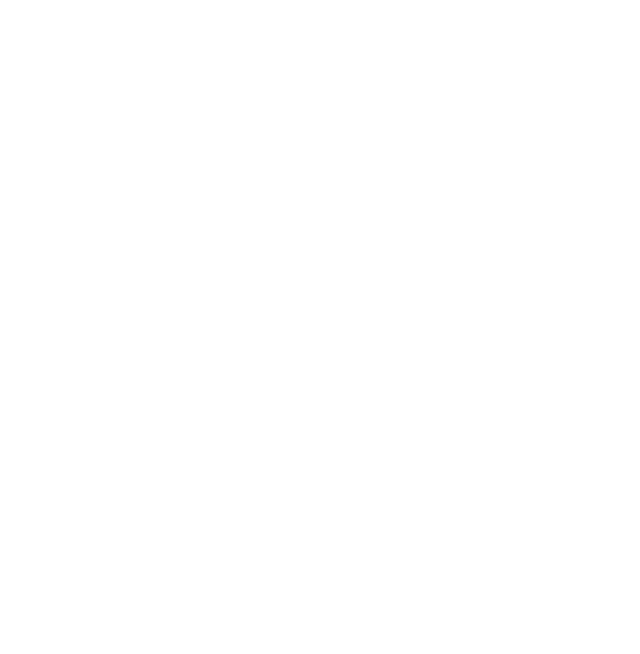
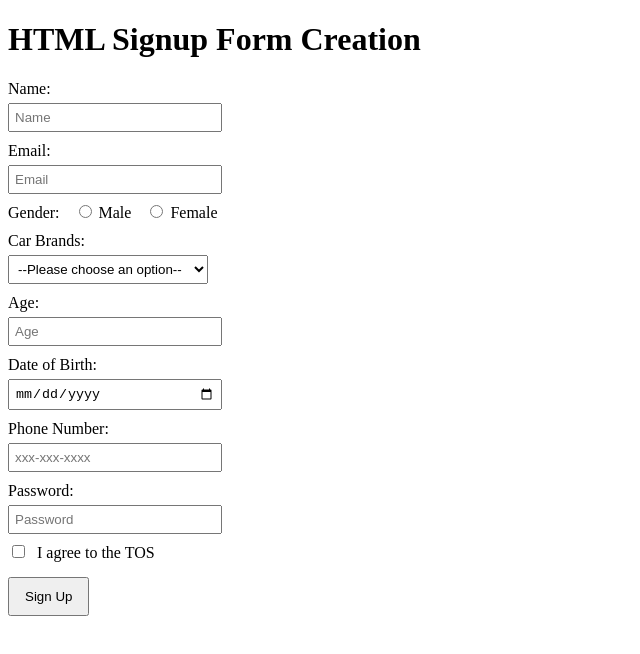
Before and after one commit to acciojob/signup-form-car-nithig, a website: page main.html in a window 1280 px wide. Shown: the whole page, without its empty margins (0-640 px from the left). Drawn offline with Linux system fonts and the light colour scheme.

Commit message:
created a submission

```diff
--- a/main.html
+++ b/main.html
@@ -1,16 +1,103 @@
 <!DOCTYPE html>
 
+<!DOCTYPE html>
 <html>
+<head>
+<title>Signup Form</title>
+<style>
+  /* Optional: Basic styling for better layout */
+  label {
+    display: block;
+    margin-top: 10px;
+  }
+  input[type="text"],
+  input[type="email"],
+  input[type="number"],
+  input[type="date"],
+  input[type="tel"],
+  input[type="password"],
+  select {
+    width: 200px;
+    padding: 5px;
+    margin-top: 5px;
+  }
+  .radio-group label {
+      display: inline-block;
+      margin-right: 10px;
+  }
+   .checkbox-group label {
+      display: inline-block;
+      margin-left: 5px;
+  }
+  button {
+      margin-top: 15px;
+      padding: 10px 15px;
+  }
+</style>
+</head>
+<body>
 
-<head>
-	<link rel="stylesheet" href="styles.css">
-</head>
+<h1>HTML Signup Form Creation</h1>
 
-<body>
-	<!-- the entire body must be written by student -->
-    <script type="text/javascript" src="./script.js">
-</script>
+<form action="#" method="post"> <div>
+    <label for="name">Name:</label>
+    <input type="text" id="name" name="name" placeholder="Name" required>
+  </div>
+
+  <div>
+    <label for="email">Email:</label>
+    <input type="email" id="email" name="email" placeholder="Email" required>
+  </div>
+
+  <div class="radio-group">
+    <label>Gender:</label>
+    <input type="radio" id="gender_m" name="gender" value="male" required>
+    <label for="gender_m">Male</label>
+    <input type="radio" id="gender_f" name="gender" value="female" required>
+    <label for="gender_f">Female</label>
+    </div>
+
+  <div>
+    <label for="cars">Car Brands:</label>
+    <select id="cars" name="cars" required>
+      <option value="" disabled selected>--Please choose an option--</option>
+      <option value="toyota">Toyota</option>
+      <option value="honda">Honda</option>
+      <option value="ford">Ford</option>
+      <option value="bmw">BMW</option>
+      </select>
+  </div>
+
+  <div>
+    <label for="age">Age:</label>
+    <input type="number" id="age" name="age" placeholder="Age" required>
+  </div>
+
+  <div>
+    <label for="dob">Date of Birth:</label>
+    <input type="date" id="dob" name="dob" required>
+  </div>
+
+  <div>
+    <label for="tel">Phone Number:</label>
+    <input type="tel" id="tel" name="tel" placeholder="xxx-xxx-xxxx">
+     </div>
+
+   <div>
+    <label for="password">Password:</label>
+    <input type="password" id="password" name="password" placeholder="Password" required>
+  </div>
+
+  <div class="checkbox-group">
+    <input type="checkbox" id="tos" name="tos" value="agreed" required>
+    <label for="tos">I agree to the TOS</label>
+  </div>
+
+  <div>
+    <button type="submit">Sign Up</button>
+  </div>
+
+</form>
 
 </body>
-
 </html>
```
